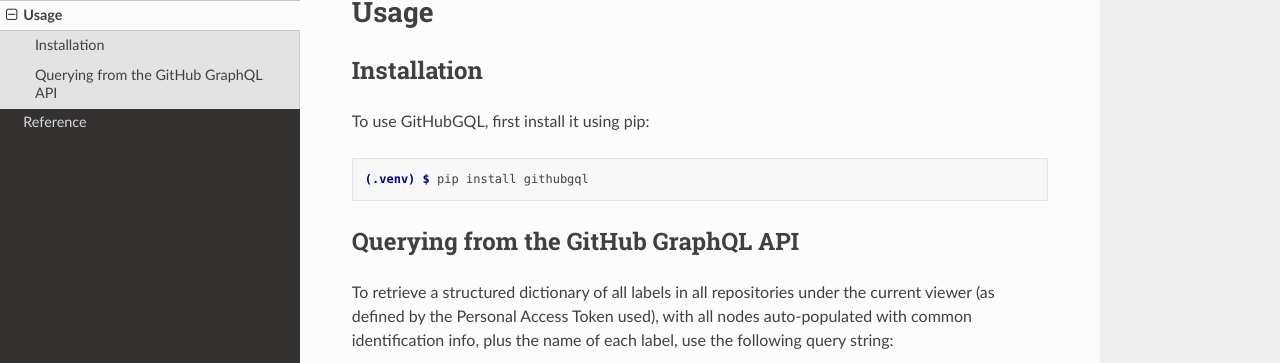
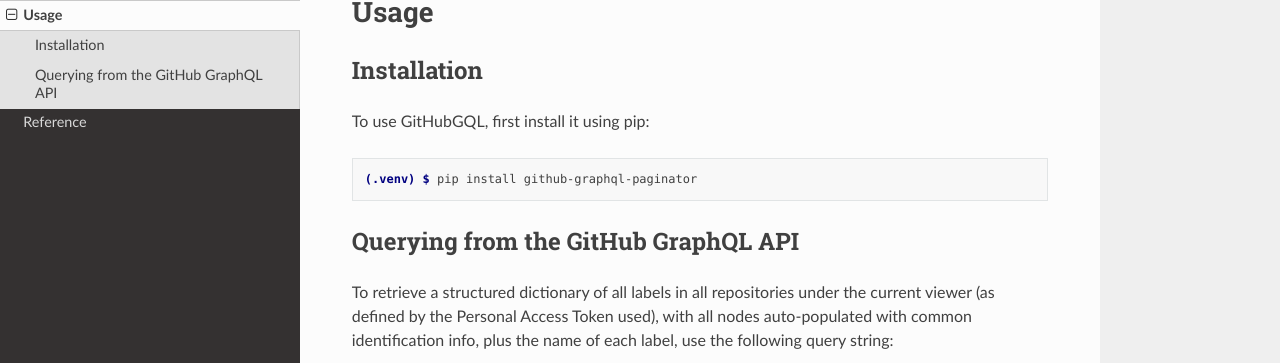
Before and after one commit to bgraymusic/github-gql, a Sphinx documentation site: the page built from docs/usage.rst, in a window 1280 px wide and 900 px high. Shown: the part 106-469 px from the top of the window. Built offline with Sphinx 7.4.7 and the Read the Docs theme 3.1.0, drawn with Linux system fonts in a browser that asks for light colours.

Commit message:
Fixed pip install string

```diff
--- a/docs/usage.rst
+++ b/docs/usage.rst
@@ -10,7 +10,7 @@ To use GitHubGQL, first install it using pip:
 
 .. code-block:: console
 
-   (.venv) $ pip install githubgql
+   (.venv) $ pip install github-graphql-paginator
 
 Querying from the GitHub GraphQL API
 ------------------------------------
```
